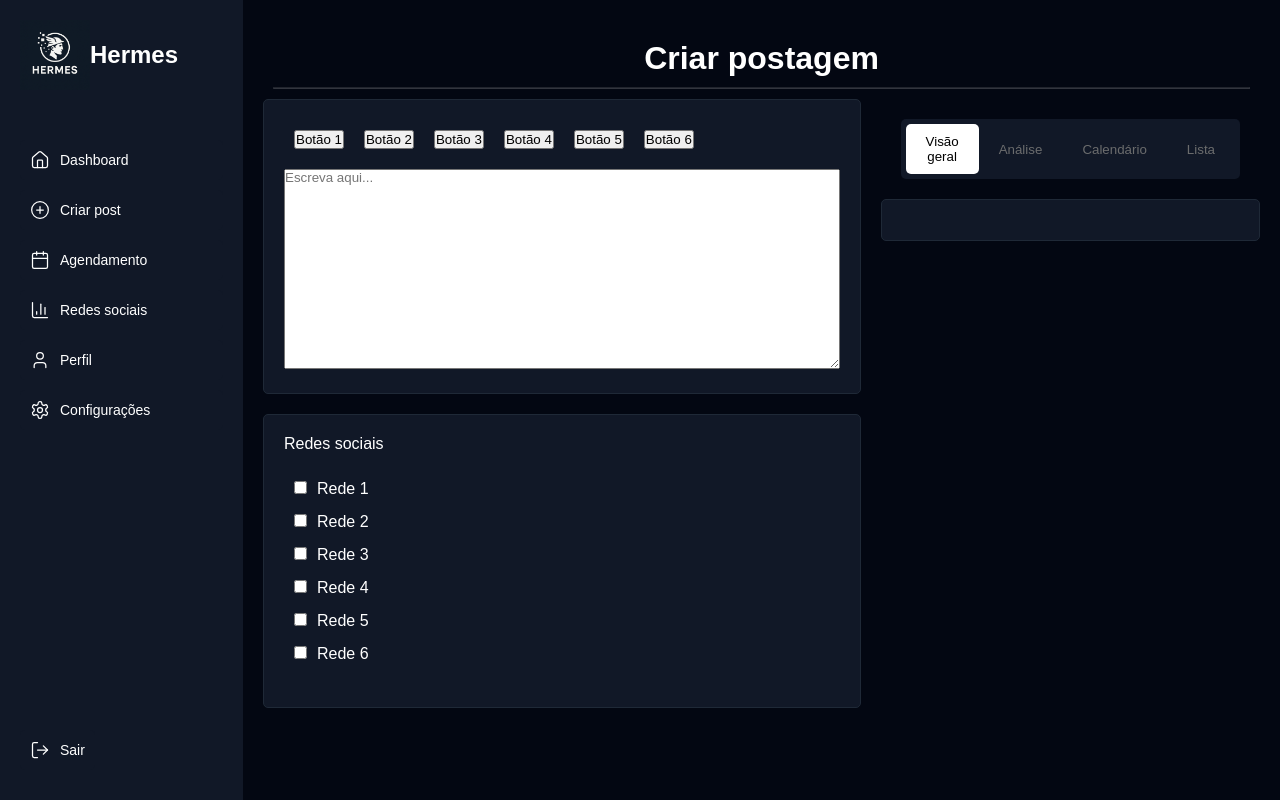
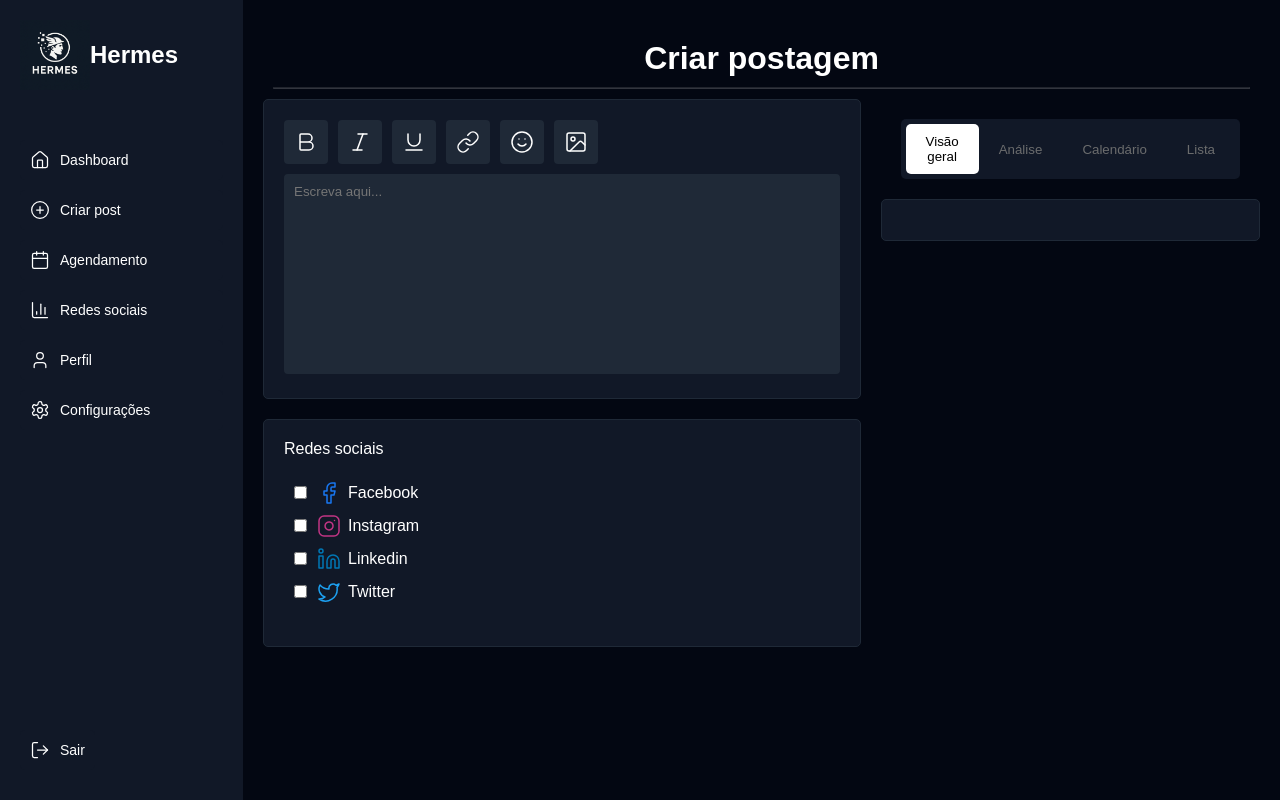
Before and after one commit to Gwin14/Hermes, a React (Vite) app in the folder frontend/: page / in a window 1280 px wide. Built offline with nearby package versions, Linux system fonts and the light colour scheme.

Commit message:
createPost screen styling

```diff
--- a/frontend/src/App.css
+++ b/frontend/src/App.css
@@ -3,6 +3,7 @@
   --secondary-color: #1f2937;
   --tertiary-color: #6b6c6d;
   --background-color: #030712;
+  --accent-color: #9333ea;
   --text-color: white;
   --font-family: "Arial", sans-serif;
 }
@@ -61,6 +62,34 @@ main {
   opacity: 0;
 }
 
+.media-button {
+  animation: pop 0.5s ease-in-out forwards;
+  opacity: 0;
+}
+
+:root {
+  --cor-destaque: #9333ea; /* Roxo personalizado */
+}
+
+/* INPUTS E TEXTAREAS FOCADOS */
+input:focus,
+textarea:focus,
+select:focus {
+  outline: 2px solid var(--cor-destaque);
+  border-color: var(--cor-destaque);
+}
+
+/* CHECKBOX SELECIONADO */
+input[type="checkbox"]:checked {
+  accent-color: var(--cor-destaque); /* Compatível com navegadores modernos */
+}
+
+/* TEXTO SELECIONADO */
+::selection {
+  background: var(--cor-destaque);
+  color: white;
+}
+
 @keyframes fade-in {
   from {
     opacity: 0;
--- a/frontend/src/App.jsx
+++ b/frontend/src/App.jsx
@@ -9,6 +9,7 @@ function App() {
   const [currentScreen, setCurrentScreen] = useState("Criar post");
   useAnimateElements({ className: "card-widget", baseDelay: 0.1 });
   useAnimateElements({ className: "sidebar-button", baseDelay: 0.05 });
+  useAnimateElements({ className: "media-button", baseDelay: 0.1 });
 
   const renderScreen = () => {
     switch (currentScreen) {
--- /dev/null
+++ b/frontend/src/Screens/CreatePost.css
@@ -0,0 +1,30 @@
+.media-button,
+.post-text {
+  background-color: var(--secondary-color);
+  border: none;
+  color: var(--text-color);
+  border-radius: 4px;
+  padding: 10px;
+  cursor: pointer;
+  margin-right: 10px;
+  display: inline-flex;
+  align-items: center;
+  justify-content: center;
+}
+
+.media-button:hover {
+  background-color: var(--tertiary-color);
+  color: var(--text-color);
+  transition: background-color 0.3s ease;
+}
+
+.post-text {
+  width: 100%;
+  height: 200px;
+  margin-top: 10px;
+  resize: none;
+}
+
+.social-checkbox {
+  margin: 10px;
+}
--- a/frontend/src/Screens/Createpost.jsx
+++ b/frontend/src/Screens/Createpost.jsx
@@ -1,7 +1,10 @@
+import "../App.css";
 import React from "react";
 import CardWidget from "../components/CardWidget";
 import Tabs from "../components/Tabs";
 import { useState } from "react";
+import "./CreatePost.css";
+import SocialIcon from "../components/SocialIcon";
 
 export default function Createpost() {
   const [activeTab, setActiveTab] = useState("Visão geral");
@@ -12,16 +15,29 @@ export default function Createpost() {
       <hr style={{ margin: "10px", opacity: "20%" }} />
       <section className="grid">
         <CardWidget className="col-2">
-          {Array.from({ length: 6 }).map((_, index) => (
-            <button key={index} style={{ margin: "10px" }}>
-              Botão {index + 1}
-            </button>
-          ))}
+          <button className="media-button">
+            <SocialIcon name="bold" />
+          </button>
+          <button className="media-button">
+            <SocialIcon name="italic" />
+          </button>
+          <button className="media-button">
+            <SocialIcon name="underline" />
+          </button>
+          <button className="media-button">
+            <SocialIcon name="link" />
+          </button>
+          <button className="media-button">
+            <SocialIcon name="smile" />
+          </button>
+          <button className="media-button">
+            <SocialIcon name="image" />
+          </button>
 
           <br />
 
           <textarea
-            style={{ width: "100%", height: "200px", marginTop: "10px" }}
+            className="post-text"
             name="text"
             id="text"
             placeholder="Escreva aqui..."
@@ -41,14 +57,34 @@ export default function Createpost() {
           <p style={{ color: "white" }}>Redes sociais</p>
           <br />
 
-          {Array.from({ length: 6 }).map((_, index) => (
-            <div>
-              <input type="checkbox" style={{ margin: "10px" }} />
-              <p style={{ display: "inline", color: "white" }}>
-                Rede {index + 1}
-              </p>
-            </div>
-          ))}
+          <div style={{ display: "flex", alignItems: "center" }}>
+            <input className="social-checkbox" type="checkbox" />
+            <SocialIcon name="facebook" />
+            <p style={{ display: "inline", color: "white", marginLeft: "7px" }}>
+              Facebook
+            </p>
+          </div>
+          <div style={{ display: "flex", alignItems: "center" }}>
+            <input className="social-checkbox" type="checkbox" />
+            <SocialIcon name="instagram" />
+            <p style={{ display: "inline", color: "white", marginLeft: "7px" }}>
+              Instagram
+            </p>
+          </div>
+          <div style={{ display: "flex", alignItems: "center" }}>
+            <input className="social-checkbox" type="checkbox" />
+            <SocialIcon name="linkedin" />
+            <p style={{ display: "inline", color: "white", marginLeft: "7px" }}>
+              Linkedin
+            </p>
+          </div>
+          <div style={{ display: "flex", alignItems: "center" }}>
+            <input className="social-checkbox" type="checkbox" />
+            <SocialIcon name="twitter" />
+            <p style={{ display: "inline", color: "white", marginLeft: "7px" }}>
+              Twitter
+            </p>
+          </div>
 
           <br />
         </CardWidget>
--- a/frontend/src/components/SocialIcon.jsx
+++ b/frontend/src/components/SocialIcon.jsx
@@ -1,10 +1,27 @@
-import { Facebook, Twitter, Instagram, Linkedin } from "lucide-react";
+import {
+  Facebook,
+  Twitter,
+  Instagram,
+  Linkedin,
+  Bold,
+  Italic,
+  Underline,
+  Link,
+  Smile,
+  Image,
+} from "lucide-react";
 
 const iconMap = {
   facebook: { Icon: Facebook, color: "#1877F2" },
   twitter: { Icon: Twitter, color: "#1DA1F2" },
   instagram: { Icon: Instagram, color: "#C13584" },
   linkedin: { Icon: Linkedin, color: "#0077B5" },
+  bold: { Icon: Bold, color: "#fff" },
+  italic: { Icon: Italic, color: "#fff" },
+  underline: { Icon: Underline, color: "#fff" },
+  link: { Icon: Link, color: "#fff" },
+  smile: { Icon: Smile, color: "#fff" },
+  image: { Icon: Image, color: "#fff" },
 };
 
 export default function SocialIcon({ name, size = 24, strokeWidth = 1.5 }) {
```
